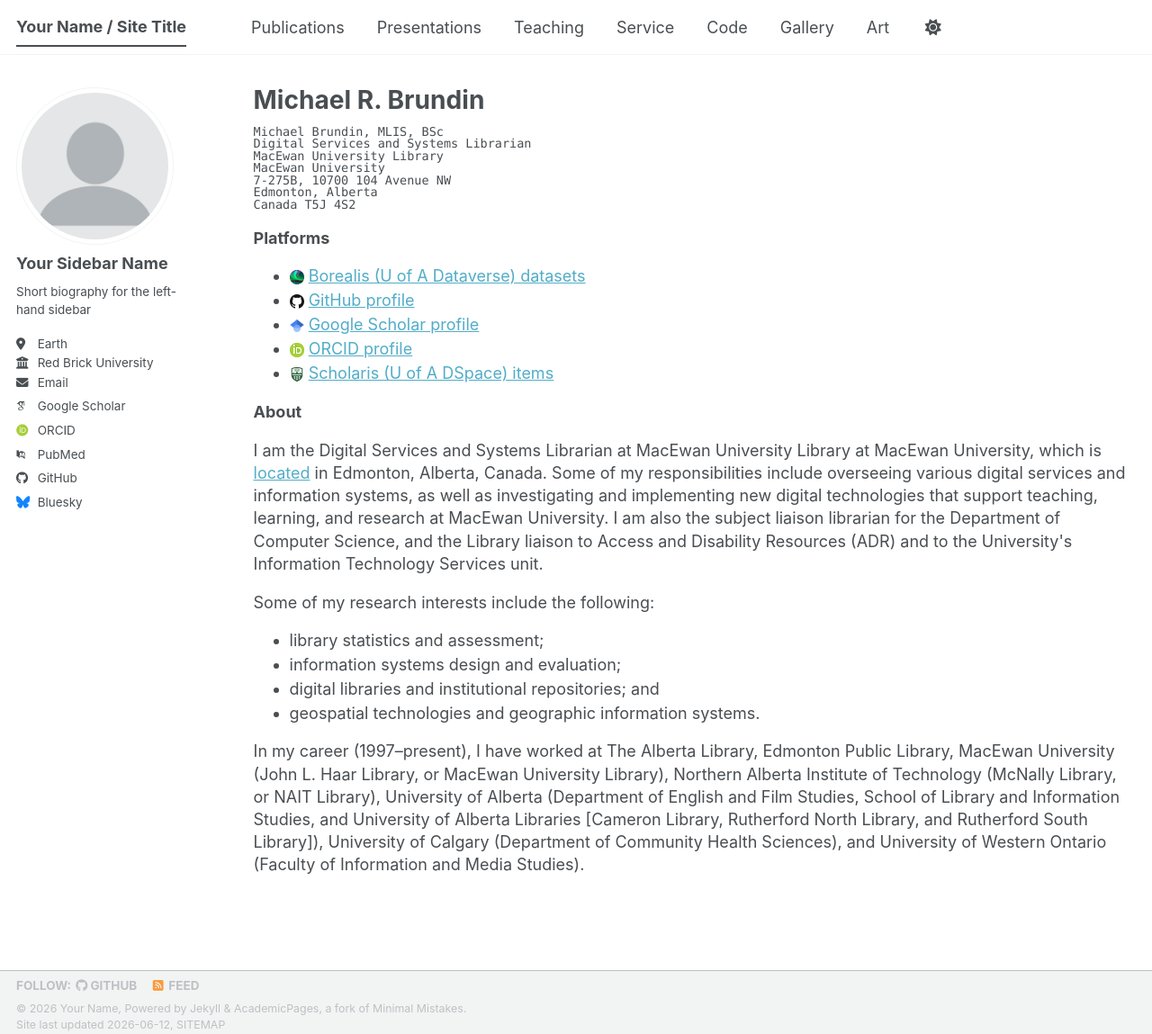
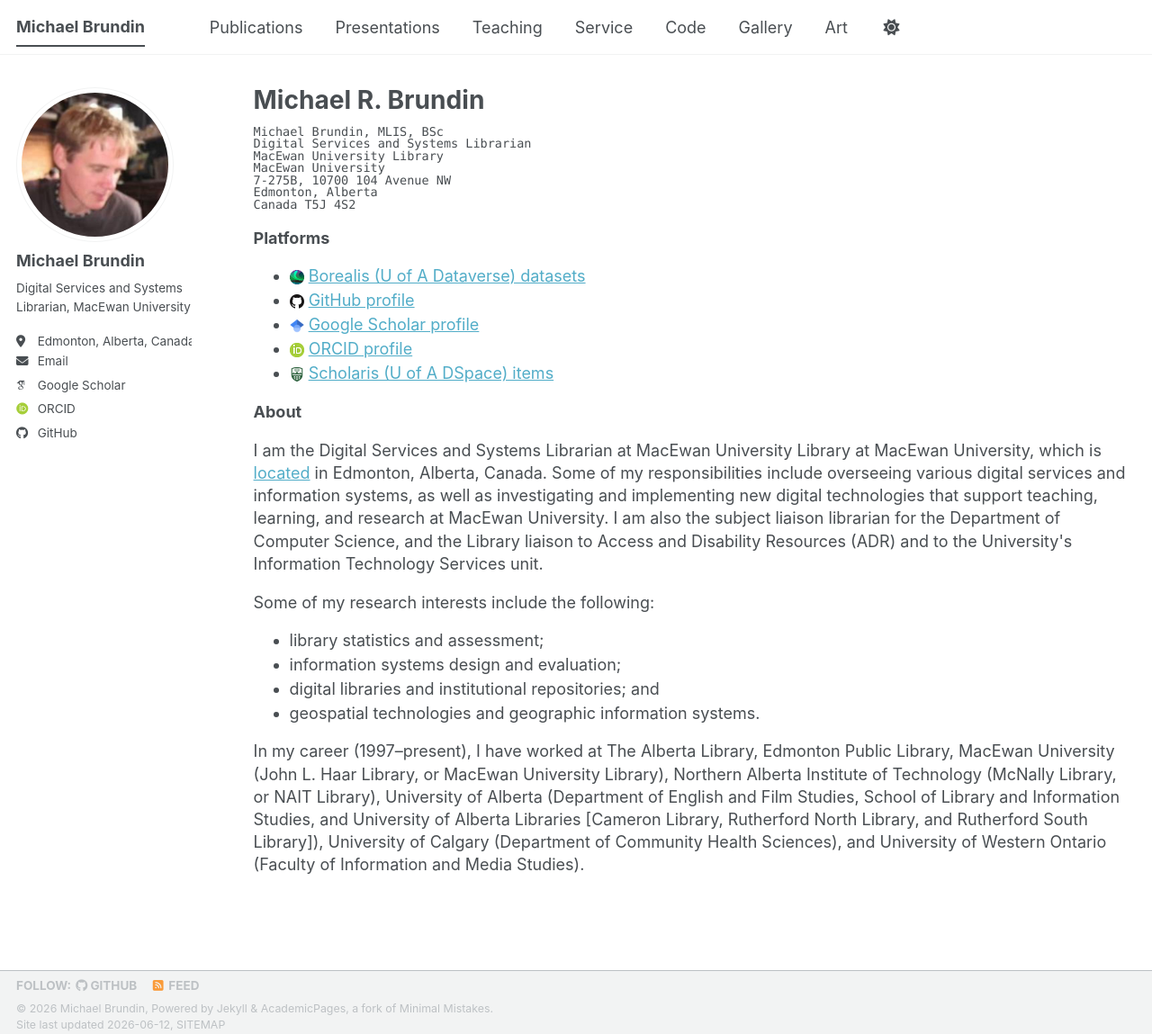
Before and after one commit to brundinm/brundinm.github.io, a Jekyll site: the page built from _pages/about.md, in a window 1280 px wide and 1149 px high. Shown: the whole window at 90% size. Built offline with Jekyll 4.4.1, drawn with Linux system fonts in a browser that asks for light colours; some web fonts are replaced; a script bundle is joined from its source files by our own code; library files that are not in the unit come from our copies.

Commit message:
Update _config.yml

```diff
--- a/_config.yml
+++ b/_config.yml
@@ -9,55 +9,54 @@
 # Basic Site Settings
 locale                   : "en-US"
 site_theme               : "default" # The available themes options are "default", "air", "sunrise", "mint", "dirt" and "contrast"
-title                    : "Your Name / Site Title"
-title_separator          : "-"
-name                     : &name "Your Name"
-description              : &description "Your Name's academic portfolio"   # Update this with a general description of your site, this is the default if not overridden by a page
-url                      : https://academicpages.github.io # The base hostname & protocol for your site e.g. "https://[your GitHub username].github.io",
+title                    : "Michael Brundin"
+title_separator          : "&#124;"
+name                     : &name "Michael Brundin"
+description              : &description "Michael Brundin's faculty website"   # Update this with a general description of your site, this is the default if not overridden by a page
+url                      : http://brundinm.github.io/ # The base hostname & protocol for your site e.g. "https://[your GitHub username].github.io",
                                                            # or if you already have some other page hosted on Github then use "https://[your GitHub username].github.io/[Your Repo Name]"
 baseurl                  : "" # the subpath of your site, e.g. "/blog"
-repository               : "academicpages/academicpages.github.io"
+repository               : "brundinm/brundinm.github.io"
 
 # Site Author - The following control what appear as part of the author content on the side bar.
 #               If a field is blank the icon and link will not appear, otherwise it will be shown.
 #               Additional customization can be done by editing /_includes/author-profile.html
 author:
   # Biographic information
-  avatar           : "profile.png"
-  name             : "Your Sidebar Name"
+  avatar           : "mrb.jpg"
+  name             : "Michael Brundin"
   pronouns         : # example: "she/her"
-  bio              : "Short biography for the left-hand sidebar"
-  location         : "Earth"
-  employer         : "Red Brick University"
+  bio              : "Digital Services and Systems Librarian, MacEwan University"
+  location         : "Edmonton, Alberta, Canada"
+  employer         : # "Red Brick University"
   uri              : # URL
-  email            : "none@example.org"
-
-  # Academic websites
-  academia         : # URL
-  arxiv            : # URL - Update with the correct link to your profile
-  googlescholar    : "https://scholar.google.com/citations?user=PS_CX0AAAAAJ"
-  inspire-hep      : # URL
-  impactstory      : # URL
-  orcid            : "https://orcid.org/yourorcidurl"
-  semantic         : # URL
-  ssrn             : # URL
-  pubmed           : "https://www.ncbi.nlm.nih.gov/pubmed/?term=john+snow"
-  researchgate     : # URL
-  scopus           : # URL
-  zotero           : # URL
-
+  email            : "brundinm@macewan.ca"
 
   # Repositories and software development
   bitbucket        : # Username - Update with your username on the site
   codepen          : # Username
   dribbble         : # Username
-  github           : "academicpages"
+  github           : "brundinm"
   kaggle           : # Username
   stackoverflow    : # User number or user number and name (i.e., use "1" or "1/jeff-atwood")
 
+  # Academic websites
+  academia         : # URL
+  arxiv            : # URL - Update with the correct link to your profile
+  googlescholar    : "https://scholar.google.ca/citations?hl=en&user=XZeV34gAAAAJ&view_op=list_works&sortby=pubdate"
+  inspire-hep      : # URL
+  impactstory      : # URL
+  orcid            : "https://orcid.org/0000-0002-0307-4123"
+  semantic         : # URL
+  ssrn             : # URL
+  pubmed           : # URL
+  researchgate     : # URL
+  scopus           : # URL
+  zotero           : # URL
+
   # Social media
   artstation       : # Username
-  bluesky          : "bsky.app" # Replace this with you Bluesky username
+  bluesky          : # Username
   facebook         : # Username
   flickr           : # Username
   foursquare       : # Username
@@ -93,9 +92,9 @@
 
 # Site Settings
 teaser                   :  # filename of teaser fallback teaser image placed in /images/ for social media previews
-breadcrumbs              : false # true, false (default)
+breadcrumbs              : true # true, false (default)
 words_per_minute         : 160
-future                   : true
+future                   : false
 read_more                : "disabled" # if enabled, adds "Read more" links to excerpts
 talkmap_link             : false      #change to true to add link to talkmap on talks page
 comments:
@@ -220,19 +219,9 @@
 
 
 # These settings control the types of collections used by the template
-collections:
-  teaching:
-    output: true
-    permalink: /:collection/:path/
-  publications:
-    output: true
-    permalink: /:collection/:path/
-  portfolio:
-    output: true
-    permalink: /:collection/:path/
-  talks:
-    output: true
-    permalink: /:collection/:path/
+#  gallery:
+#    output: true
+#    permalink: /:collection/:path/
 
 
 # These settings control how pages and collections are included in the site
@@ -244,7 +233,7 @@
     values:
       layout: single
       author_profile: true
-      read_time: true
+      read_time: false
       comments: true
       share: true
       related: true
@@ -273,10 +262,10 @@
       author_profile: true
       share: true
       comments: true
-  # _portfolio
+  # _gallery
   - scope:
       path: ""
-      type: portfolio
+      type: gallery
     values:
       layout: single
       author_profile: true
```
